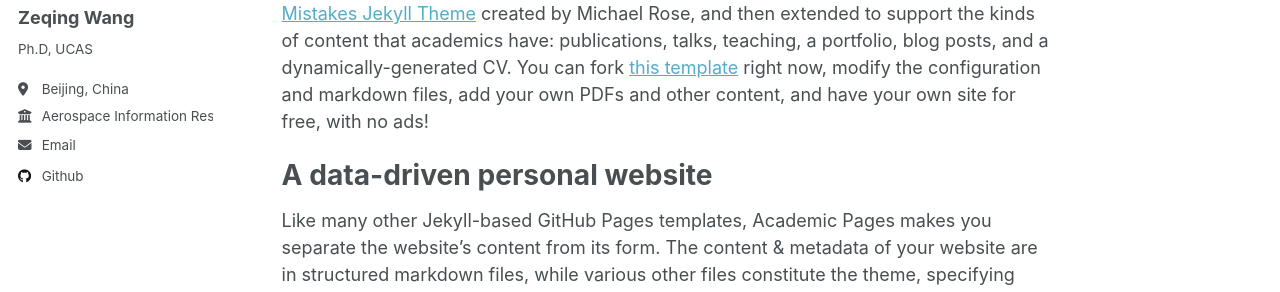
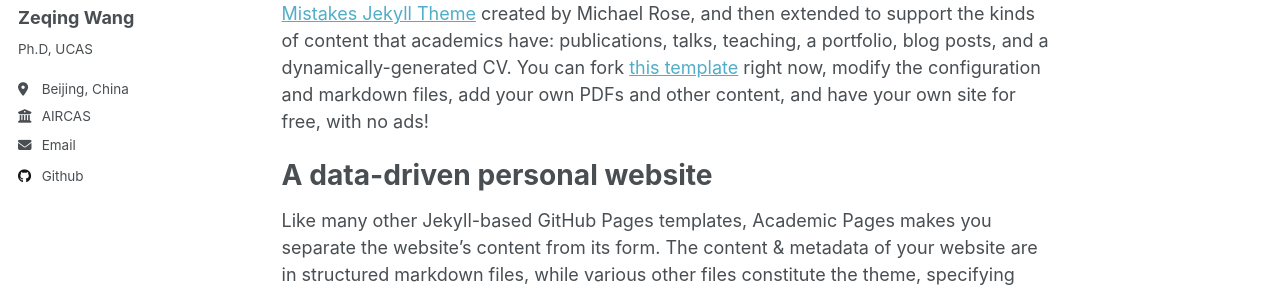
Before and after one commit to ING96/ING96.github.io, a Jekyll site: the page built from _pages/about.md, in a window 1280 px wide. Shown: the part 284-576 px from the top of the page. Built offline with Jekyll 4.4.1, drawn with Linux system fonts in a browser that asks for light colours.

Commit message:
_config.yml

```diff
--- a/_config.yml
+++ b/_config.yml
@@ -26,7 +26,7 @@ author:
   pronouns         : # example: "she/her"
   bio              : "Ph.D, UCAS"
   location         : "Beijing, China"
-  employer         : "Aerospace Information Research Institute,Chinese Academy of Sciences"
+  employer         : "AIRCAS"
   uri              : # URL
   email            : "wangzeqing22@mails.ucas.ac.cn"
 
```
